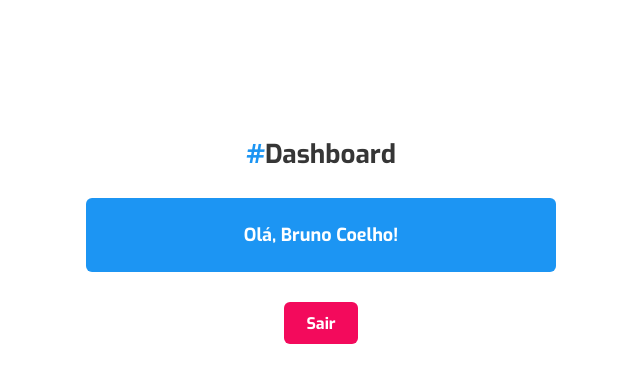
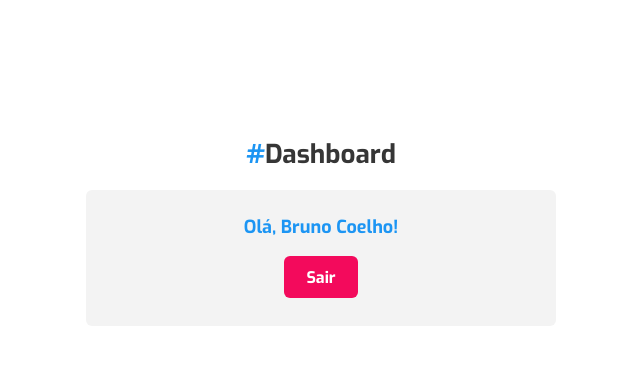
Before and after one commit to eubrunocoelho/firebase-auth, a Vue app: page / in a window 1280 px wide. Shown: the top 382 px of the page, without its empty margins (314-954 px from the left). Built offline with nearby package versions, Linux system fonts and the light colour scheme; no server answers.

Commit message:
changes in style

```diff
--- a/src/assets/css/dashboard.css
+++ b/src/assets/css/dashboard.css
@@ -9,7 +9,7 @@
     font-family: var(--font-exo);
     font-size: 26px;
     font-weight: 700;
-    margin: 22px 0 0 0;
+    margin: 22px 0 22px 0;
 }
 
 .dashboard-heading h1::first-letter {
@@ -21,23 +21,24 @@ span {
 }
 
 .summary {
-    background: var(--blue-primary-color);
+    align-items: center;
+    background: var(--gray-tertiary-color);
     border-radius: var(--border-radius-default);
     display: flex;
-    justify-content: center;
-    margin: 30px 0 30px 0;
+    flex-direction: column;
     padding: 28px 30px 28px 30px;
     width: 100%;
 }
 
 .summary p {
-    color: var(--white-color);
+    color: var(--blue-primary-color);
     font-family: var(--font-exo);
     font-size: 18px;
     font-weight: 700;
+    margin: 0 0 20px 0;
 }
 
-.btn {
+.summary .btn {
     background: var(--red-primary-color);
     border: none;
     border-radius: var(--border-radius-default);
--- a/src/assets/css/global.css
+++ b/src/assets/css/global.css
@@ -12,6 +12,7 @@
     --blue-primary-color: #1c95f3;
     --gray-primary-color: #777d7f;
     --gray-secondary-color: #dbdbdb;
+    --gray-tertiary-color: #f3f3f3;
     --red-primary-color: #f30a5c;
     --white-color: #fff;
     --text-disabled-color: #8e9597;
--- a/src/components/Dashboard.vue
+++ b/src/components/Dashboard.vue
@@ -1,18 +1,42 @@
 <template>
-    <section class="container">
+    <section class="container" v-if="true">
         <div class="dashboard-heading">
             <h1><span>#</span>Dashboard</h1>
         </div>
         <div class="summary">
             <p>Olá, Bruno Coelho!</p>
+            <button class="btn">Sair</button>
         </div>
-        <button class="btn">Sair</button>
     </section>
 </template>
 
 <script>
+import { useStore } from 'vuex';
+import { useRouter } from 'vue-router';
+import { computed } from 'vue';
+import { auth } from '../firebaseConfig';
+
 export default {
-    name: 'DashboardComponent'
+    name: 'DashboardComponent',
+    setup() {
+        const store = useStore();
+        const router = useRouter();
+
+        auth.onAuthStateChanged(user => {
+            store.dispatch('fetchUser', user);
+        });
+
+        const user = computed(() => {
+            return store.getters.user;
+        });
+
+        const signOut = async () => {
+            await store.dispatch('logOut')
+            router.push('/');
+        };
+
+        return { user, signOut };
+    }
 }
 </script>
 
```
